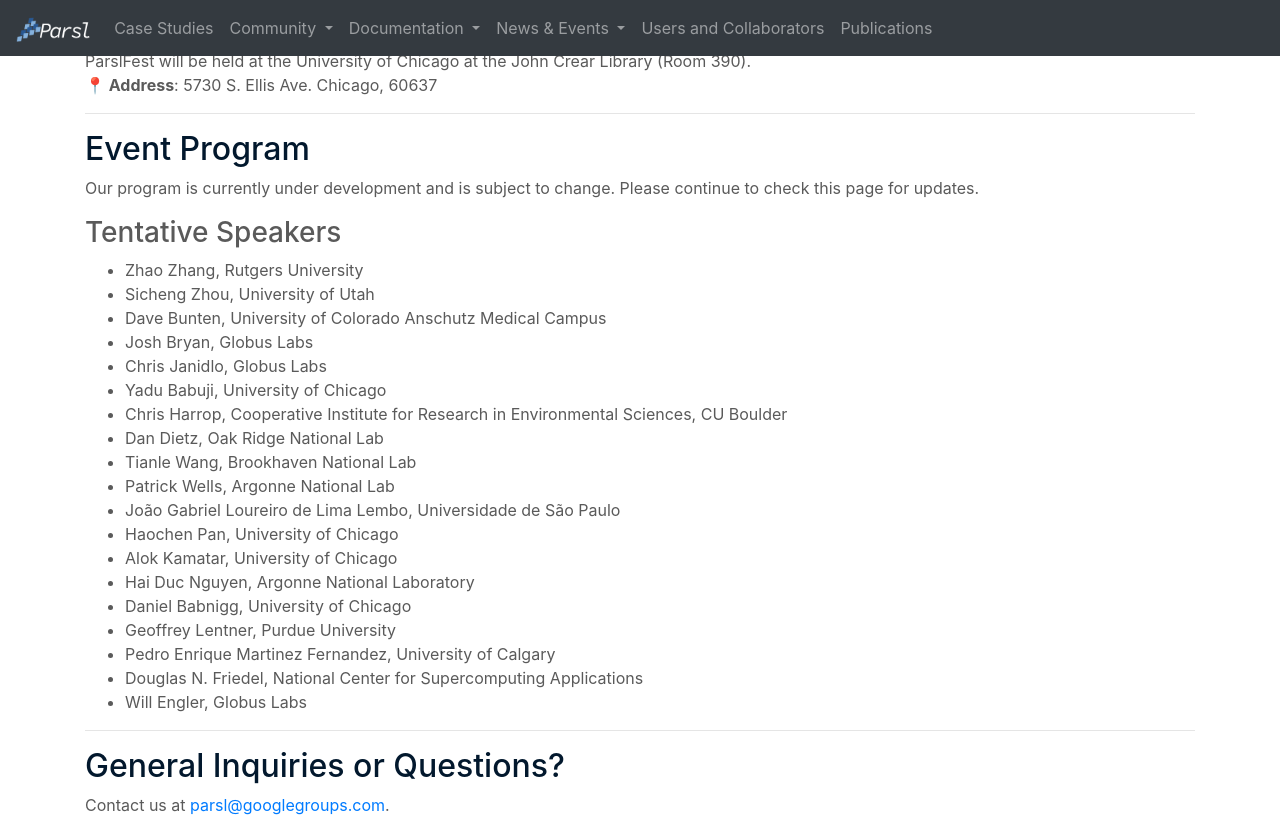
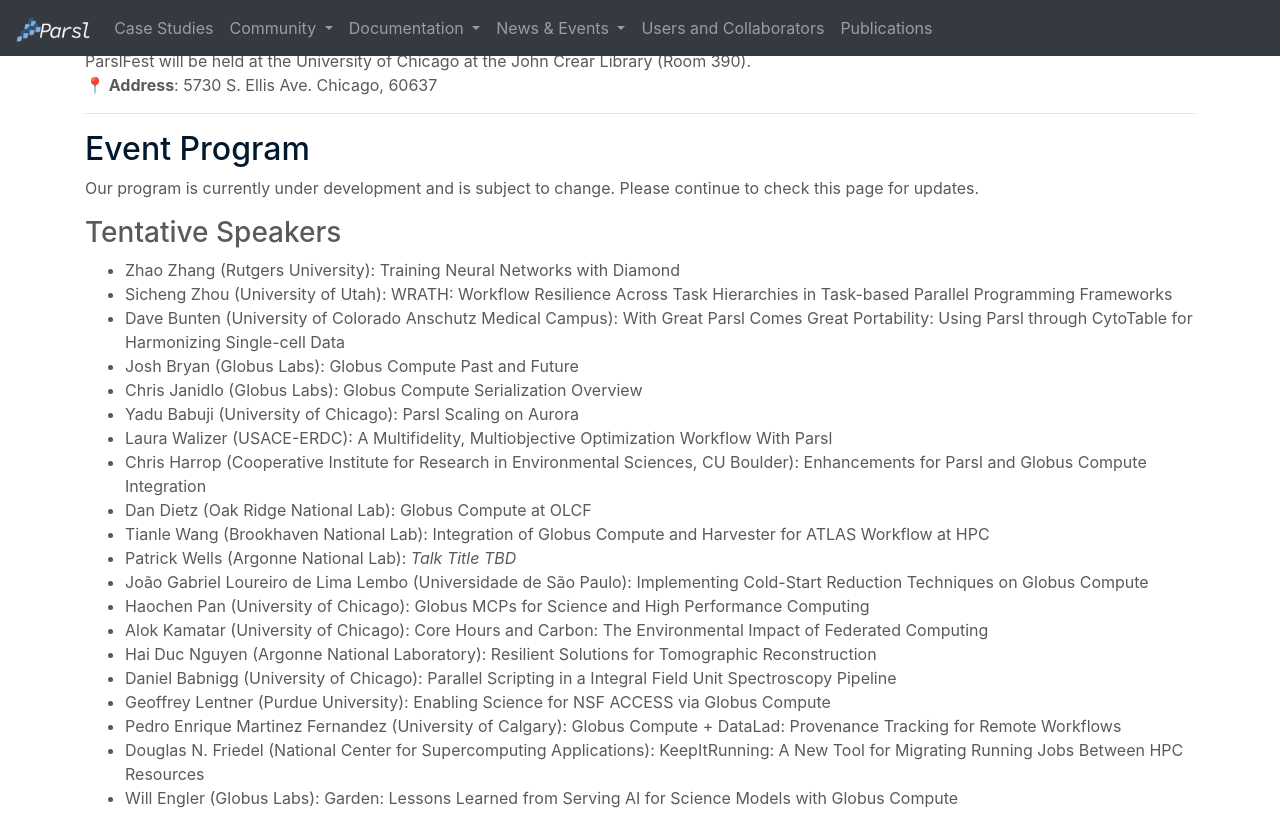
Before and after one commit to Parsl/parsl.github.io, a Jekyll site: the page built from parslfest/parslfest2025.html, in a window 1280 px wide and 900 px high, scrolled down 973 px, cut to the strip 0-826 px from the top of the window. Built offline with Jekyll 4.4.1, drawn with Linux system fonts in a browser that asks for light colours.

Commit message:
Add talk titles

```diff
--- a/parslfest/parslfest2025.html
+++ b/parslfest/parslfest2025.html
@@ -96,25 +96,26 @@
 
 	<h3>Tentative Speakers</h3>
 	<ul>
-		<li>Zhao Zhang, Rutgers University</li>
-		<li>Sicheng Zhou, University of Utah</li>
-		<li>Dave Bunten, University of Colorado Anschutz Medical Campus</li>
-		<li>Josh Bryan, Globus Labs</li>
-		<li>Chris Janidlo, Globus Labs</li>
-		<li>Yadu Babuji, University of Chicago</li>
-		<li>Chris Harrop, Cooperative Institute for Research in Environmental Sciences, CU Boulder</li>
-		<li>Dan Dietz, Oak Ridge National Lab</li>
-		<li>Tianle Wang, Brookhaven National Lab</li>
-		<li>Patrick Wells, Argonne National Lab</li>
-		<li>João Gabriel Loureiro de Lima Lembo, Universidade de São Paulo</li>
-		<li>Haochen Pan, University of Chicago</li>
-		<li>Alok Kamatar, University of Chicago</li>
-		<li>Hai Duc Nguyen, Argonne National Laboratory</li>
-		<li>Daniel Babnigg, University of Chicago</li>
-		<li>Geoffrey Lentner, Purdue University</li>
-		<li>Pedro Enrique Martinez Fernandez, University of Calgary</li>
-		<li>Douglas N. Friedel, National Center for Supercomputing Applications</li>
-		<li>Will Engler, Globus Labs</li>
+		<li>Zhao Zhang (Rutgers University): Training Neural Networks with Diamond</li>
+		<li>Sicheng Zhou (University of Utah): WRATH: Workflow Resilience Across Task Hierarchies in Task-based Parallel Programming Frameworks</li>
+		<li>Dave Bunten (University of Colorado Anschutz Medical Campus): With Great Parsl Comes Great Portability: Using Parsl through CytoTable for Harmonizing Single-cell Data</li>
+		<li>Josh Bryan (Globus Labs): Globus Compute Past and Future</li>
+		<li>Chris Janidlo (Globus Labs): Globus Compute Serialization Overview</li>
+		<li>Yadu Babuji (University of Chicago): Parsl Scaling on Aurora</li>
+		<li>Laura Walizer (USACE-ERDC): A Multifidelity, Multiobjective Optimization Workflow With Parsl</li>
+		<li>Chris Harrop (Cooperative Institute for Research in Environmental Sciences, CU Boulder): Enhancements for Parsl and Globus Compute Integration</li>
+		<li>Dan Dietz (Oak Ridge National Lab): Globus Compute at OLCF</li>
+		<li>Tianle Wang (Brookhaven National Lab): Integration of Globus Compute and Harvester for ATLAS Workflow at HPC</li>
+		<li>Patrick Wells (Argonne National Lab): <em>Talk Title TBD</em></li>
+		<li>João Gabriel Loureiro de Lima Lembo (Universidade de São Paulo): Implementing Cold-Start Reduction Techniques on Globus Compute</li>
+		<li>Haochen Pan (University of Chicago): Globus MCPs for Science and High Performance Computing</li>
+		<li>Alok Kamatar (University of Chicago): Core Hours and Carbon: The Environmental Impact of Federated Computing</li>
+		<li>Hai Duc Nguyen (Argonne National Laboratory): Resilient Solutions for Tomographic Reconstruction</li>
+		<li>Daniel Babnigg (University of Chicago): Parallel Scripting in a Integral Field Unit Spectroscopy Pipeline</li>
+		<li>Geoffrey Lentner (Purdue University): Enabling Science for NSF ACCESS via Globus Compute</li>
+		<li>Pedro Enrique Martinez Fernandez (University of Calgary): Globus Compute + DataLad: Provenance Tracking for Remote Workflows</li>
+		<li>Douglas N. Friedel (National Center for Supercomputing Applications): KeepItRunning: A New Tool for Migrating Running Jobs Between HPC Resources</li>
+		<li>Will Engler (Globus Labs): Garden: Lessons Learned from Serving AI for Science Models with Globus Compute</li>
 	</ul>
 
       <!--<h4>Thursday, September 26, 12 pm - 5 pm CDT (17:00 - 22:00 UTC)</h4>
```
